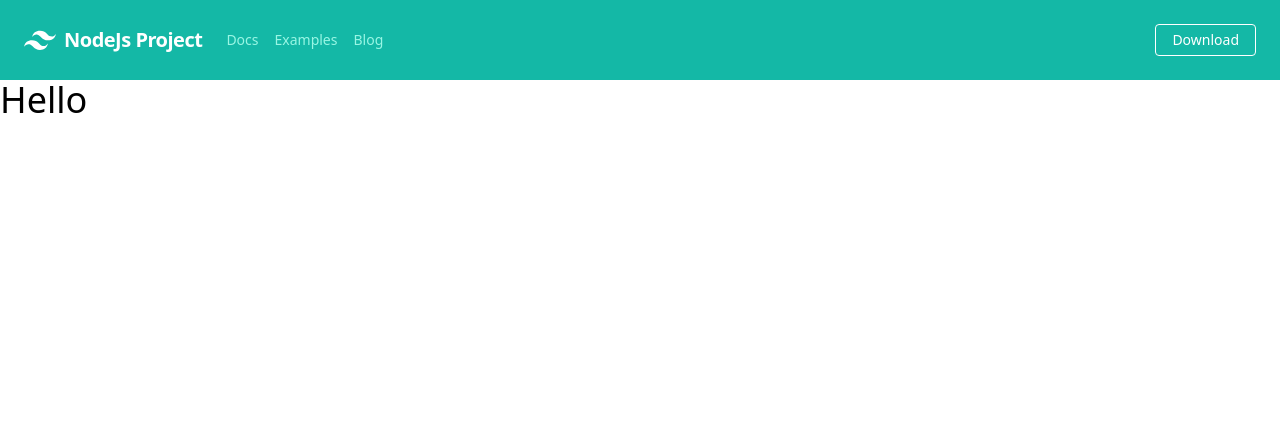
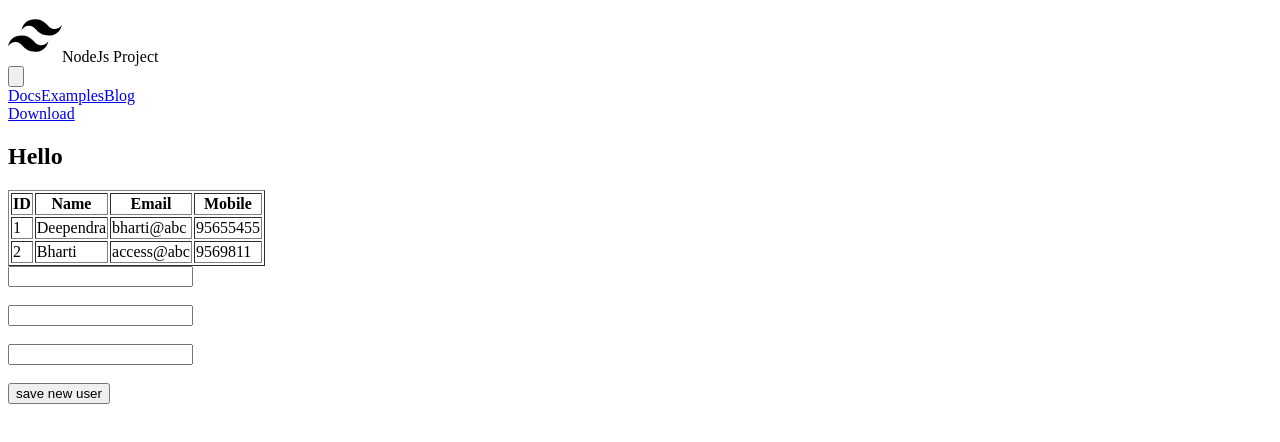
Before and after one commit to Bharti277/react-styled-component, a React (Create React App) app: page / in a window 1280 px wide. Shown: the top 442 px of the page. Built offline with nearby package versions, Linux system fonts and the light colour scheme; data requests are answered from the project's data file.

Commit message:
created json-server

```diff
--- /dev/null
+++ b/data/db.json
@@ -0,0 +1,16 @@
+{
+  "students": [
+    {
+      "id": 1,
+      "name": "Deependra",
+      "email": "bharti@abc",
+      "mobile": 95655455
+    },
+    {
+      "name": "Bharti",
+      "email": "access@abc",
+      "mobile": 9569811,
+      "id": 2
+    }
+  ]
+}
--- a/public/index.html
+++ b/public/index.html
@@ -14,7 +14,6 @@
       manifest.json provides metadata used when your web app is installed on a
       user's mobile device or desktop. See https://developers.google.com/web/fundamentals/web-app-manifest/
     -->
-    <link rel="manifest" href="%PUBLIC_URL%/manifest.json" />
     <!--
       Notice the use of %PUBLIC_URL% in the tags above.
       It will be replaced with the URL of the `public` folder during the build.
--- a/src/App.js
+++ b/src/App.js
@@ -1,14 +1,41 @@
 import React from "react";
+import { useState } from "react";
+import { useEffect } from "react";
 
 function App() {
+  const [data, setData] = useState([]);
+  const [name, setName] = useState("");
+  const [email, setEmail] = useState("");
+  const [mobile, setMobile] = useState("");
 
+  useEffect(() => {
+    fetch("http://localhost:4040/students").then((result) => {
+      result.json().then((res) => setData(res));
+    });
+  }, []);
+
+
+  const saveHandler = () => {
+    console.log("I am clicked");
+    let post_data = {name, email, mobile}
+    fetch("http://localhost:4040/api/courses", {
+      method:"POST",
+      headers:{
+        "Accept":"application/json",
+        "Content-Type":"application/json"
+      },
+      body:JSON.stringify(post_data)
+    }).then((result) => {
+      result.json().then((res) => setData(res))
+    })
+  }
 
   return (
     <div className="App">
-      <nav class="flex items-center justify-between flex-wrap bg-teal-500 p-6">
-        <div class="flex items-center flex-shrink-0 text-white mr-6">
+      <nav className="flex flex-wrap items-center justify-between p-6 bg-teal-500">
+        <div className="flex items-center flex-shrink-0 mr-6 text-white">
           <svg
-            class="fill-current h-8 w-8 mr-2"
+            className="w-8 h-8 mr-2 fill-current"
             width="54"
             height="54"
             viewBox="0 0 54 54"
@@ -16,12 +43,14 @@ function App() {
           >
             <path d="M13.5 22.1c1.8-7.2 6.3-10.8 13.5-10.8 10.8 0 12.15 8.1 17.55 9.45 3.6.9 6.75-.45 9.45-4.05-1.8 7.2-6.3 10.8-13.5 10.8-10.8 0-12.15-8.1-17.55-9.45-3.6-.9-6.75.45-9.45 4.05zM0 38.3c1.8-7.2 6.3-10.8 13.5-10.8 10.8 0 12.15 8.1 17.55 9.45 3.6.9 6.75-.45 9.45-4.05-1.8 7.2-6.3 10.8-13.5 10.8-10.8 0-12.15-8.1-17.55-9.45-3.6-.9-6.75.45-9.45 4.05z" />
           </svg>
-          <span class="font-semibold text-xl tracking-tight">NodeJs Project</span>
+          <span className="text-xl font-semibold tracking-tight">
+            NodeJs Project
+          </span>
         </div>
-        <div class="block lg:hidden">
-          <button class="flex items-center px-3 py-2 border rounded text-teal-200 border-teal-400 hover:text-white hover:border-white">
+        <div className="block lg:hidden">
+          <button className="flex items-center px-3 py-2 text-teal-200 border border-teal-400 rounded hover:text-white hover:border-white">
             <svg
-              class="fill-current h-3 w-3"
+              className="w-3 h-3 fill-current"
               viewBox="0 0 20 20"
               xmlns="http://www.w3.org/2000/svg"
             >
@@ -30,23 +59,23 @@ function App() {
             </svg>
           </button>
         </div>
-        <div class="w-full block flex-grow lg:flex lg:items-center lg:w-auto">
-          <div class="text-sm lg:flex-grow">
+        <div className="flex-grow block w-full lg:flex lg:items-center lg:w-auto">
+          <div className="text-sm lg:flex-grow">
             <a
               href="#responsive-header"
-              class="block mt-4 lg:inline-block lg:mt-0 text-teal-200 hover:text-white mr-4"
+              className="block mt-4 mr-4 text-teal-200 lg:inline-block lg:mt-0 hover:text-white"
             >
               Docs
             </a>
             <a
               href="#responsive-header"
-              class="block mt-4 lg:inline-block lg:mt-0 text-teal-200 hover:text-white mr-4"
+              className="block mt-4 mr-4 text-teal-200 lg:inline-block lg:mt-0 hover:text-white"
             >
               Examples
             </a>
             <a
               href="#responsive-header"
-              class="block mt-4 lg:inline-block lg:mt-0 text-teal-200 hover:text-white"
+              className="block mt-4 text-teal-200 lg:inline-block lg:mt-0 hover:text-white"
             >
               Blog
             </a>
@@ -54,7 +83,7 @@ function App() {
           <div>
             <a
               href="#"
-              class="inline-block text-sm px-4 py-2 leading-none border rounded text-white border-white hover:border-transparent hover:text-teal-500 hover:bg-white mt-4 lg:mt-0"
+              className="inline-block px-4 py-2 mt-4 text-sm leading-none text-white border border-white rounded hover:border-transparent hover:text-teal-500 hover:bg-white lg:mt-0"
             >
               Download
             </a>
@@ -62,6 +91,34 @@ function App() {
         </div>
       </nav>
       <h2 className="text-4xl">Hello</h2>
+      <table border="1">
+       <thead>
+       <tr>
+          <th>ID</th>
+        <th>Name</th>
+        <th>Email</th>
+        <th>Mobile</th>
+        </tr>
+       </thead>
+        <tbody>
+          {data.map((val) => (
+            <tr>
+              <td>{val.id}</td>
+              <td>{val.name}</td>
+              <td>{val.email}</td>
+              <td>{val.mobile}</td>
+            </tr>
+          ))}
+        </tbody>
+      </table>
+
+
+
+
+        <input type="text" name="name" value={name} onChange={(e) => setName(e.target.value)} /> <br /> <br />
+        <input type="text" name="email" value={email} onChange={(e) => setEmail(e.target.value)} /> <br /> <br />
+        <input type="text" name="mobile" value={mobile} onChange={(e) => setMobile(e.target.value)} /> <br /> <br />
+        <button type="button" onClick={saveHandler}>save new user</button>
     </div>
   );
 }
--- a/src/index.css
+++ b/src/index.css
@@ -1,3 +1,3 @@
-@tailwind base;
+/* @tailwind base;
 @tailwind components;
-@tailwind utilities;
+@tailwind utilities; */
```
